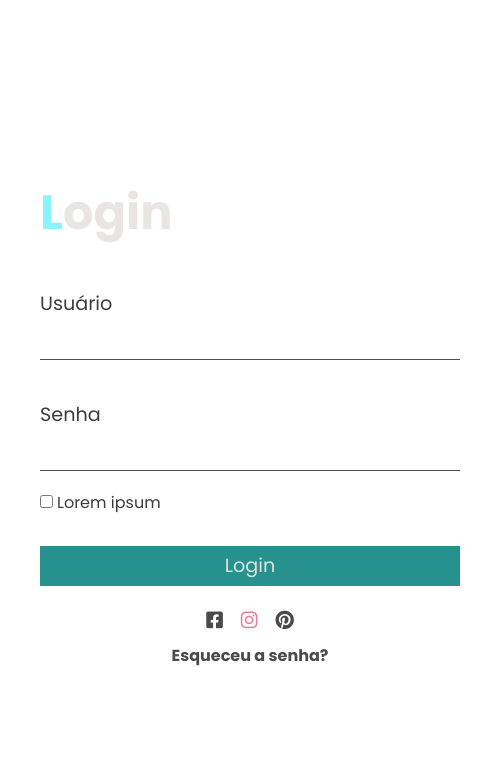
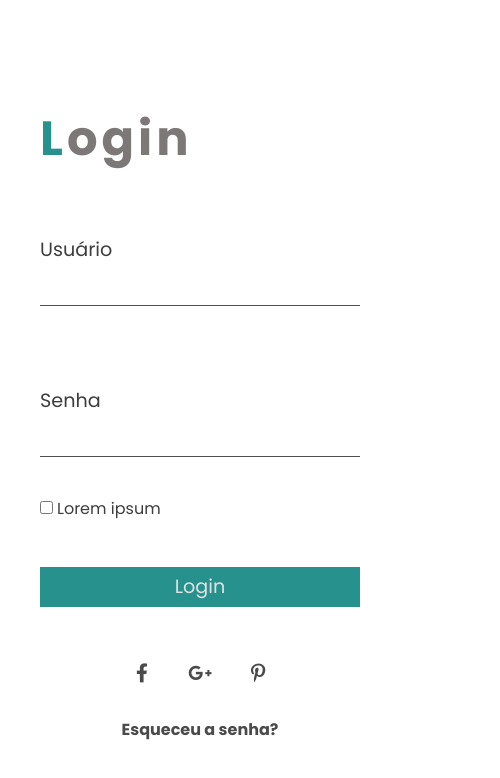
Before and after one commit to Larissasthefany/page-login, a plain HTML site: page index.html in a window 390 px wide. Shown: the whole page, 500 px wide, since content can reach past the window. Drawn offline with Linux system fonts and the light colour scheme; a web font is replaced by a local one.

Commit message:
Alteração nas redes sociais

```diff
--- a/index.html
+++ b/index.html
@@ -50,12 +50,14 @@
 
                         <div class="card-redes">
                             <ul>
-                            <a href=""><i class="fab fa-facebook-square"></i></a>
-                            <a href=""><i class="fab fa-instagram"></i></a>
-                            <a href=""><i class="fab fa-pinterest"></i></a>
+                            <a href=""><i class="fab fa-facebook-f"></i></a>
+                            <a href=""><i class="fab fa-google-plus-g"></i></a>
+                            <a href=""><i class="fab fa-pinterest-p"></i></a>
                             </ul>
                         </div>
-                        <a href="" class="recuperar-senha">Esqueceu a senha?</a>
+                        <div class="recuperacao">
+                            <a href="" class="recuperar-senha">Esqueceu a senha?</a>
+                        </div>
                     </div>
                 </div>
             </form>
--- a/src/css/style.css
+++ b/src/css/style.css
@@ -20,7 +20,6 @@ main{
     grid-template-columns: 1fr 1fr;
     overflow: hidden;
     margin: 4rem;
-    /* box-shadow: rgba(0, 0, 0, 0.16) 0px 1px 4px; */
 }
 
 .about{
@@ -74,6 +73,7 @@ img{
     color: #e6e1e1d9;
     font-size: 2em;
     font-family: 'poppins';
+    letter-spacing: 4px;
 }
 
 
@@ -88,7 +88,6 @@ img{
     display: flex;
     flex-direction: column;
     padding: 20px 0;
-
 }
 
 .card-content-area input {
@@ -115,7 +114,7 @@ img{
     background-color: #27928d;
     border:none;
     color:#e1e1e1;
-    margin: 10px 0;
+    margin: 25px 0;
     font-family: 'poppins';
     transition: 0.3 ease-in-out;
 }
@@ -143,15 +142,23 @@ img{
     justify-content: center;
     align-items: center;
     margin: 7px;
+    padding-top: 7px;
 }
 
 .card-redes i{
     margin: 7px;
     font-size: 19px;
+    border-radius: 50%;
+    border: 2px solid #ffffff75;
+    display: inline-flex;
+    align-items: center;
+    width: 40px;
+    height: 40px;
+    justify-content: center;
 }
 
-.fa-instagram, .fa-pinterest:hover{
-    color: rgba(220, 20, 60, 0.701);
+.card-redes i:hover{
+    color: rgba(0, 0, 255, 0.362);
 }
 
 .card-footer a {
@@ -165,6 +172,11 @@ img{
 
 .card-footer a:hover{
     color: rgb(48, 48, 204);
+}
+
+.recuperacao{
+    text-align: center;
+    padding-top: 10px;
 }
 
 @media screen and (max-width: 900px){
@@ -187,16 +199,25 @@ img{
     .login{
         width: 100%;
         height: 100%;
-        background-color: #fff;
+        background-color: #ffffff;
     }
 
     .card{
-        width: 500px;
+        width: 400px;
         margin: auto;
     }
 
+    .card-header{
+        color: #575252c7;
+    }
+
     .card-header::first-letter{
-        color: #00e5ff74;
+        color: #27928d;
+    }
+
+    .card-content-area {
+        padding: 40px 0;
+
     }
 
     .card-content-area label{
```
